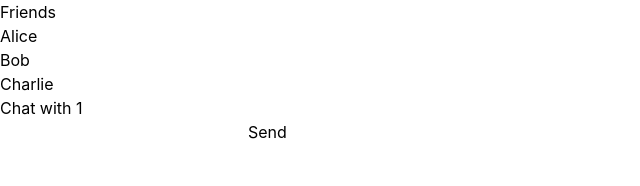
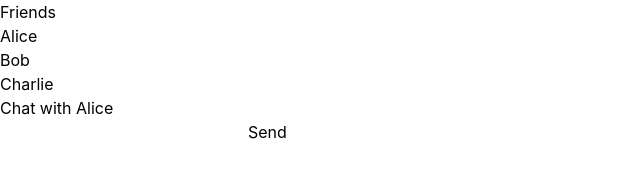
Before and after one commit to a-velesov/cognite-test, a React (Create React App) app: page / in a window 1280 px wide. Both pictures are taken after a click on the item "Alice". Shown: the top 186 px of the page, without its empty margins (0-640 px from the left). Built offline with nearby package versions, Linux system fonts and the light colour scheme.

Commit message:
Update ChatWindow to display friend's name instead of ID

```diff
--- a/src/App.js
+++ b/src/App.js
@@ -25,12 +25,15 @@ function App() {
     setMessages(newMessages);
   };
 
+  const selectedFriendName = friends.find((friend) => friend.id === selectedFriend)?.name || '';
+
   return (
       <div className="app">
         <FriendList friends={friends} selectFriend={selectFriend} />
         {selectedFriend && (
             <ChatWindow
                 friendId={selectedFriend}
+                friendName={selectedFriendName}
                 messages={messages[selectedFriend] || []}
                 sendMessage={sendMessage}
             />
--- a/src/components/ChatWindow.js
+++ b/src/components/ChatWindow.js
@@ -1,6 +1,6 @@
 import React, { useState } from 'react';
 
-function ChatWindow({ friendId, messages, sendMessage }) {
+function ChatWindow({ friendId, friendName, messages, sendMessage }) {
     const [input, setInput] = useState('');
 
     const handleSend = () => {
@@ -18,7 +18,7 @@ function ChatWindow({ friendId, messages, sendMessage }) {
 
     return (
         <div className="chat-window">
-            <h2>Chat with {friendId}</h2>
+            <h2>Chat with {friendName}</h2>
             <div className="messages">
                 {messages.map((msg, index) => (
                     <div key={index}>{msg}</div>
```
